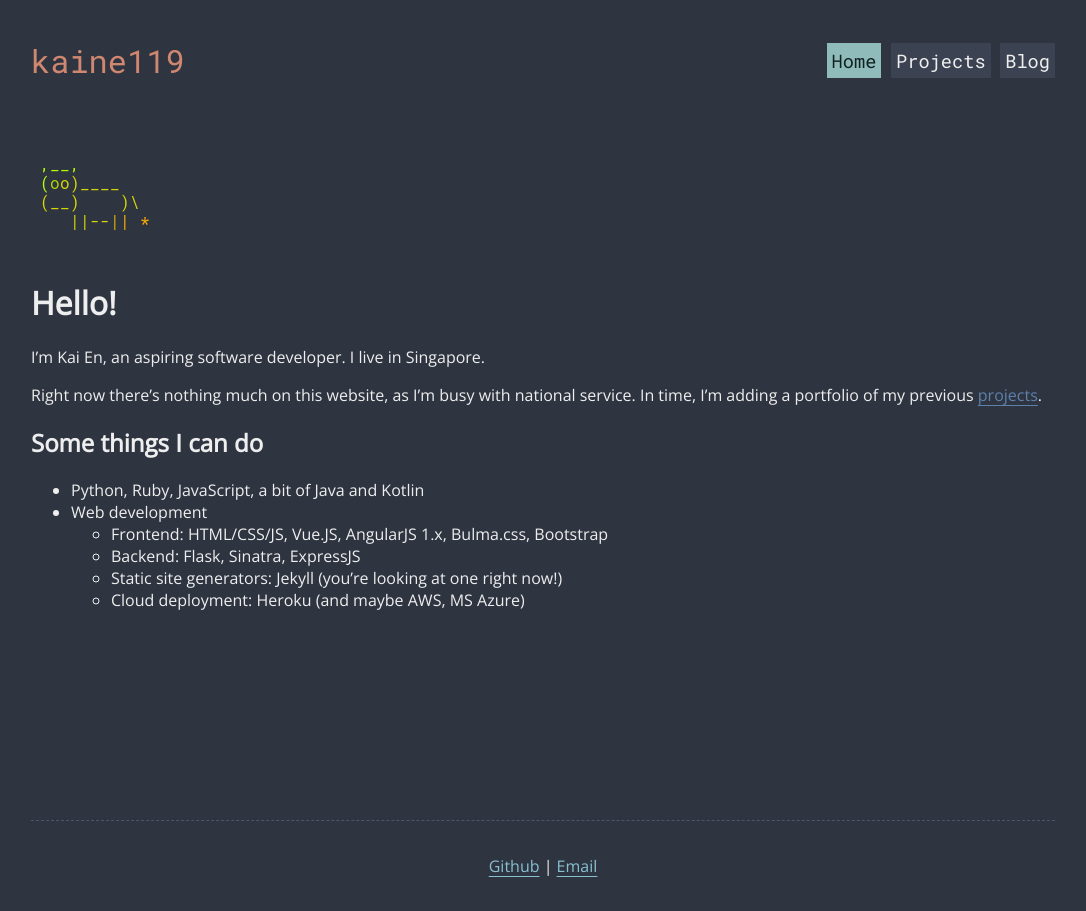
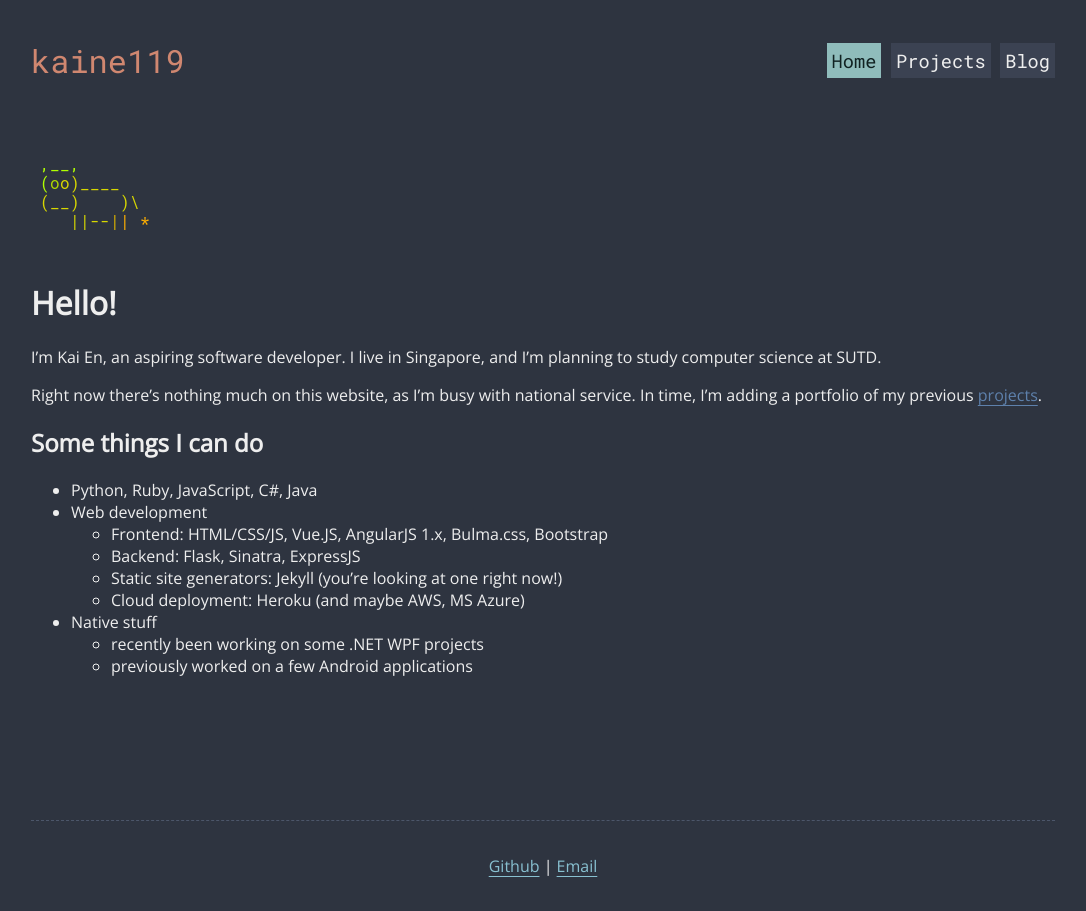
Before and after one commit to kaine119/kaine119.github.io, a Jekyll site: the page built from index.md, in a window 1280 px wide. Shown: the whole page, without its empty margins (97-1183 px from the left). Built offline with Jekyll 4.4.1, drawn with Linux system fonts in a browser that asks for light colours.

Commit message:
Update homepage

```diff
--- a/index.md
+++ b/index.md
@@ -5,20 +5,24 @@ nav_index: 0
 index_for: null
 ---
 
-![](/assets/images/profile.png)
+![](/assets/images/frontpage.png)
 
 # Hello!
 
-I'm Kai En, an aspiring software developer. I live in Singapore.
+I'm Kai En, an aspiring software developer. I live in Singapore, and
+I'm planning to study computer science at SUTD.
 
 Right now there's nothing much on this website, as I'm busy with national service.
 In time, I'm adding a portfolio of my previous [projects](/projects).
 
 ## Some things I can do
 
-* Python, Ruby, JavaScript, a bit of Java and Kotlin
+* Python, Ruby, JavaScript, C#, Java
 * Web development
 	- Frontend: HTML/CSS/JS, Vue.JS, AngularJS 1.x, Bulma.css, Bootstrap
 	- Backend: Flask, Sinatra, ExpressJS
 	- Static site generators: Jekyll (you're looking at one right now!)
 	- Cloud deployment: Heroku (and maybe AWS, MS Azure)
+* Native stuff
+  - recently been working on some .NET WPF projects
+  - previously worked on a few Android applications
```
Also changed, not shown: assets/images/frontpage.png (renamed from assets/images/profile.png).
